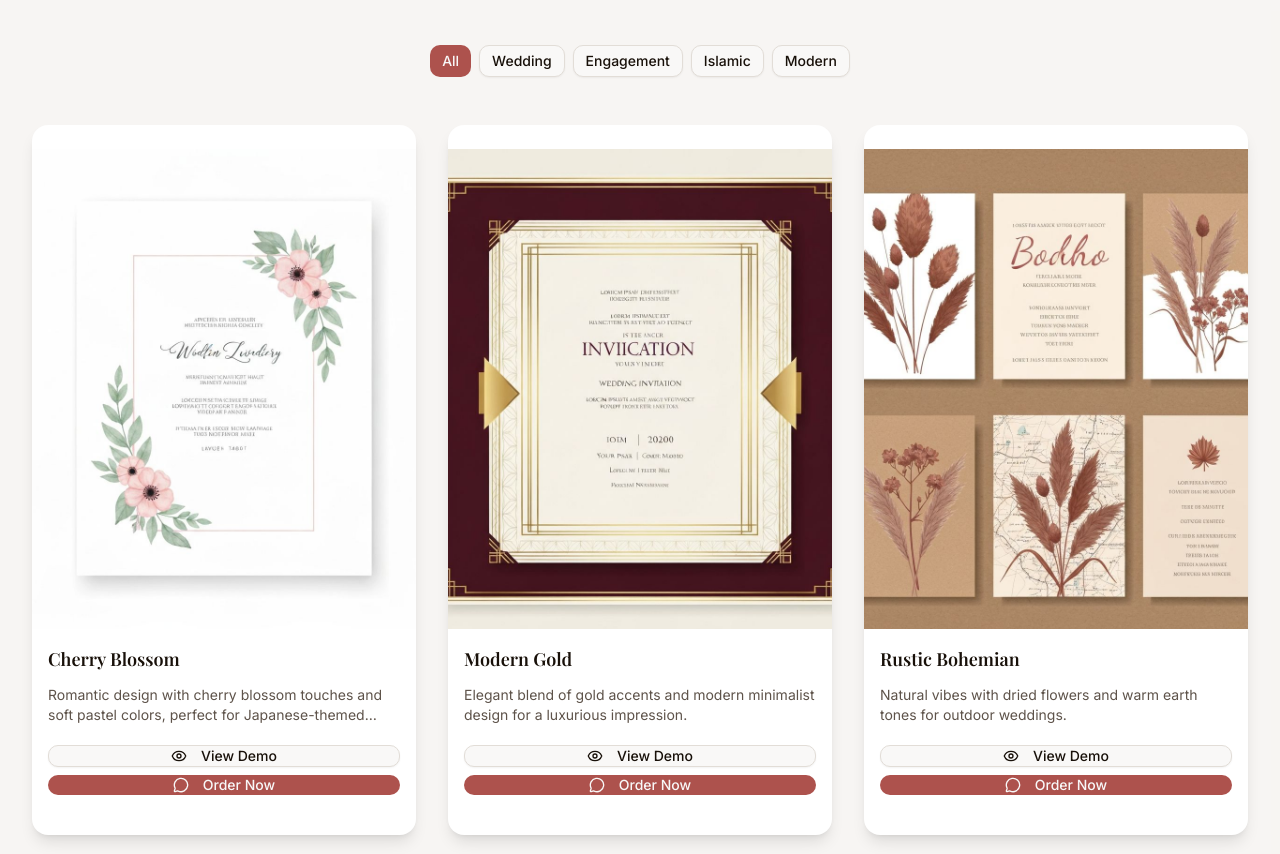
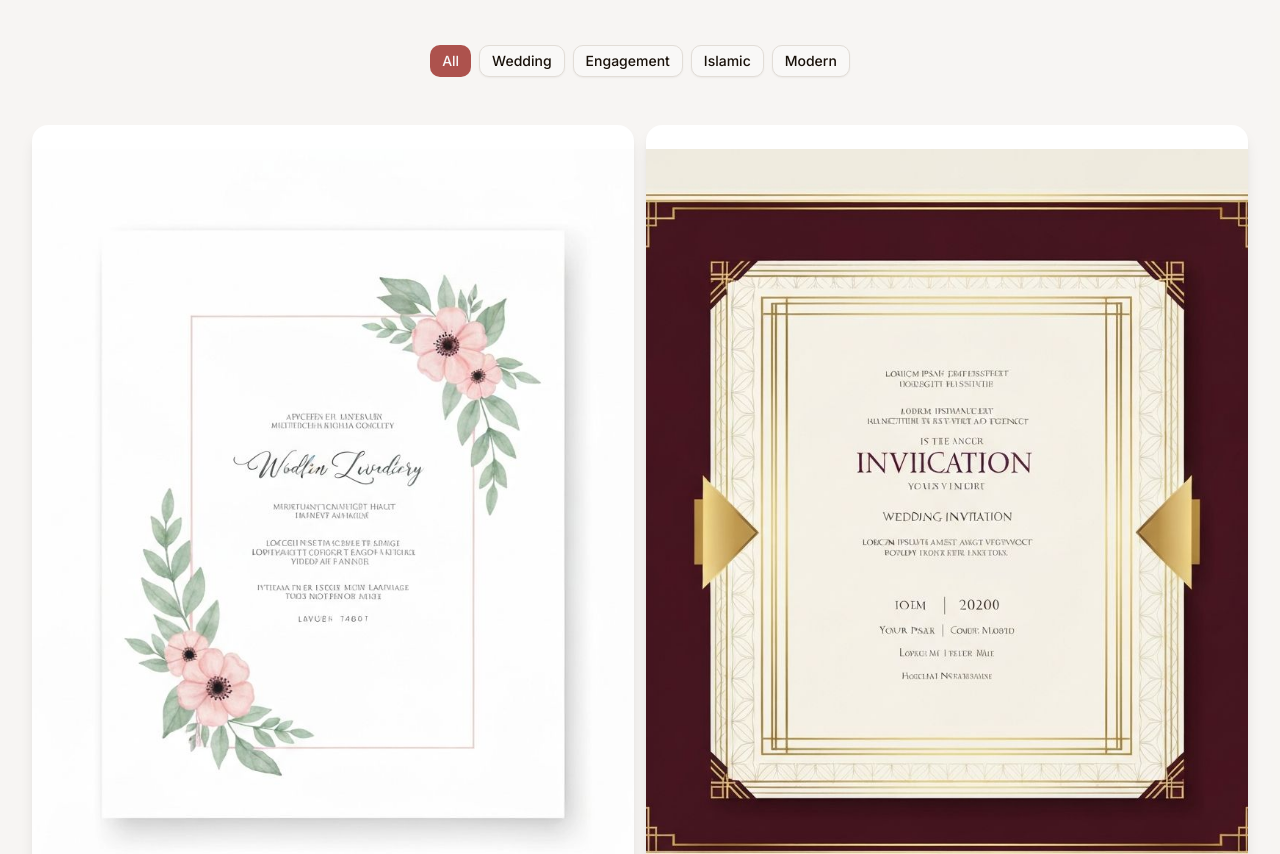
Before and after one commit to farhandayeen/catalog_undangan, a Next.js app: page / in a window 1280 px wide. Shown: the part 1260-2114 px from the top of the page. Built offline with nearby package versions, Linux system fonts and the light colour scheme; a web font is replaced by a local one.

Commit message:
update catalog.tsx

```diff
--- a/components/landing/catalog.tsx
+++ b/components/landing/catalog.tsx
@@ -135,7 +135,7 @@ export function Catalog() {
         </div>
 
         {/* Invitation Grid */}
-        <div className="grid sm:grid-cols-2 lg:grid-cols-3 gap-6 lg:gap-8">
+        <div className="grid grid-cols-2 gap-3">
           {filteredInvitations.map((invitation) => (
             <Card
               key={invitation.id}
```
